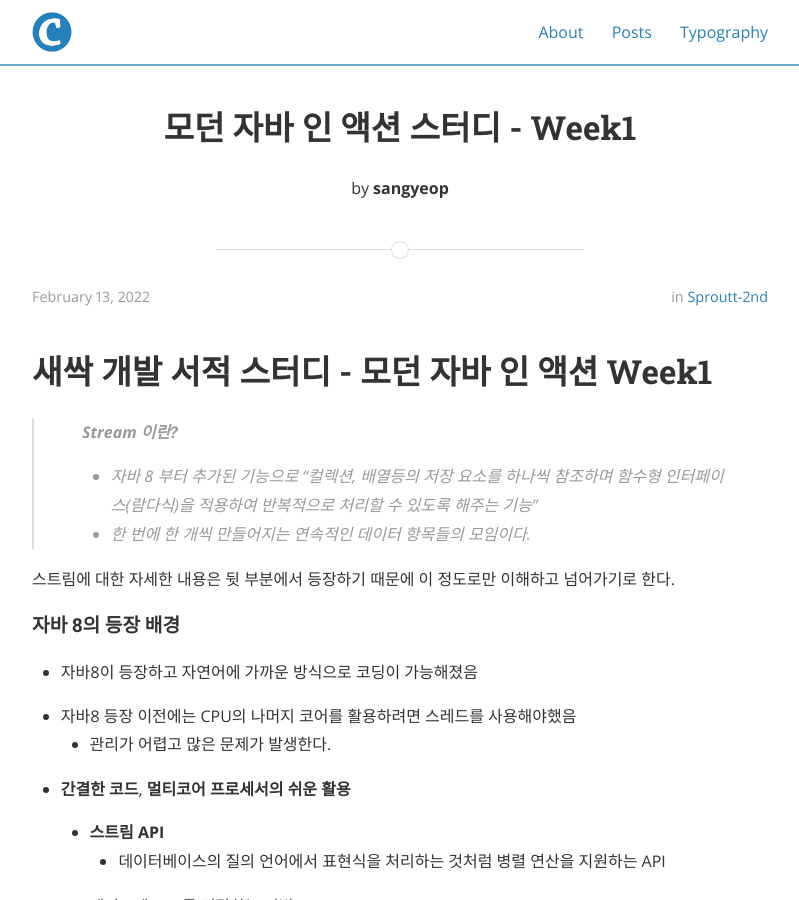
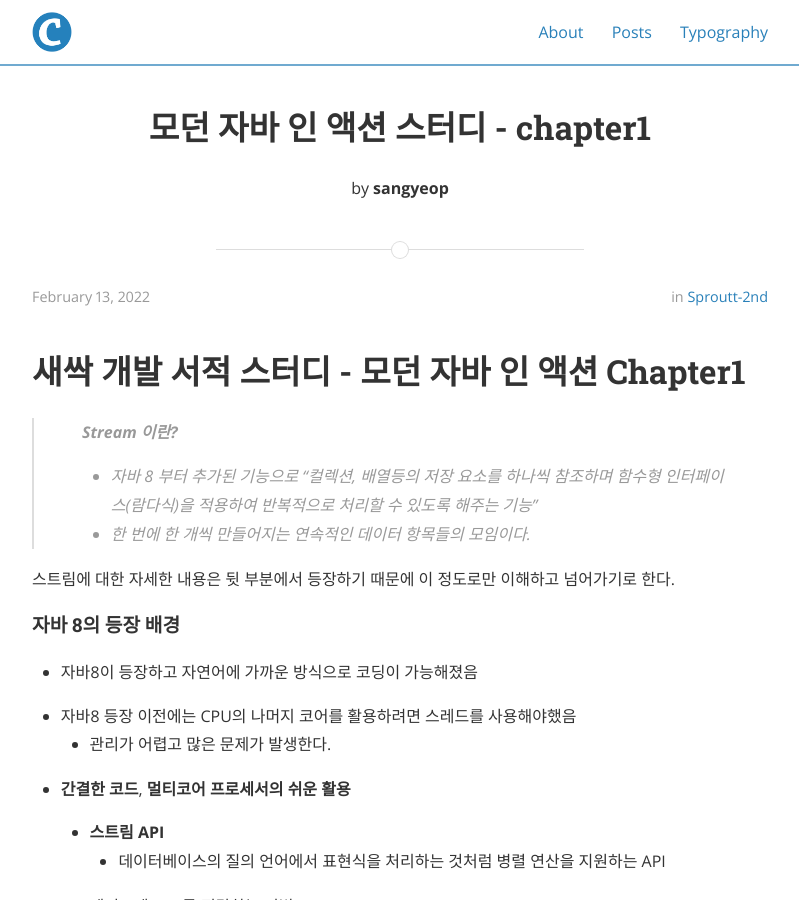
Before and after one commit to saint6839/saint6839.github.io, a Jekyll site: the page built from _posts/2022-02-13-Modern-Java-In-Action-Study-01.md, in a window 1280 px wide and 900 px high. Shown: the whole window, without its empty margins (240-1039 px from the left). Built offline with Jekyll 4.4.1, drawn with Linux system fonts in a browser that asks for light colours; nearby versions of some CDN libraries.

```diff
--- a/_posts/2022-02-13-Modern-Java-In-Action-Study-01.md
+++ b/_posts/2022-02-13-Modern-Java-In-Action-Study-01.md
@@ -1,6 +1,6 @@
 ---
 layout: post
-title:  "모던 자바 인 액션 스터디 - Week1"
+title:  "모던 자바 인 액션 스터디 - chapter1"
 date:   2022-02-13T00:00:00-00:00
 author: sangyeop
 categories: Sproutt-2nd
@@ -11,7 +11,7 @@ categories: Sproutt-2nd
 
 ---
 
-# 새싹 개발 서적 스터디 - 모던 자바 인 액션 Week1
+# 새싹 개발 서적 스터디 - 모던 자바 인 액션 Chapter1
 
 
 
```
Also changed, not shown: 1 other file.
